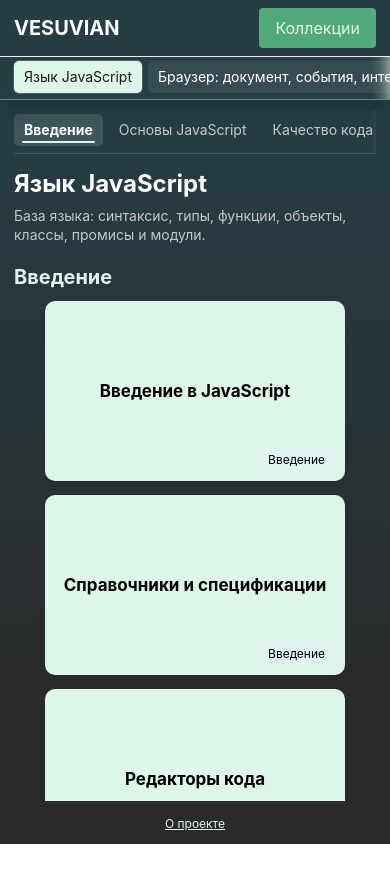
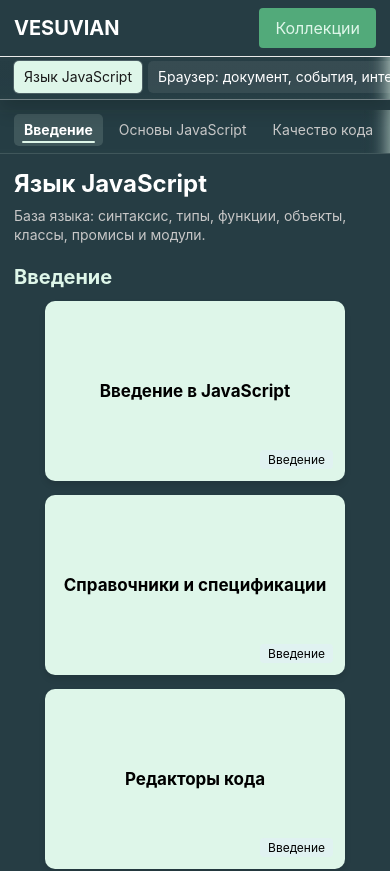
Before and after one commit to KanSars/vesuvian_mini_js, a React (Vite) app: page /collections in a window 390 px wide. Shown: the top 871 px of the page. Before the commit the page ends 844 px from the top, so only its background shows below. Built offline with nearby package versions, Linux system fonts and the light colour scheme.

Commit message:
fix: use document scrolling on mobile

```diff
--- a/src/app/App.module.scss
+++ b/src/app/App.module.scss
@@ -28,6 +28,28 @@
   min-width: 0;
 }
 
+@media (max-width: 900px) {
+  .app {
+    height: auto;
+    min-height: 100vh;
+    min-height: 100lvh;
+    overflow: visible;
+  }
+
+  .contentWrapper {
+    flex: 1 0 auto;
+    min-height: auto;
+    overflow: visible;
+  }
+
+  .main {
+    flex: 1 0 auto;
+    width: 100%;
+    min-height: auto;
+    overflow: visible;
+  }
+}
+
 @media (max-width: 640px) {
   .main {
     padding: 0 14px;
--- a/src/app/styles/index.scss
+++ b/src/app/styles/index.scss
@@ -32,7 +32,7 @@
 html, body {
   min-height: 100%;
   margin: 0;
-  overflow-x: hidden;
+  overflow-x: clip;
 }
 
 *,
--- a/src/features/collections/jsCourseView/ui/JsCourseCollectionsView.module.scss
+++ b/src/features/collections/jsCourseView/ui/JsCourseCollectionsView.module.scss
@@ -225,6 +225,12 @@
 @media (max-width: 900px) {
   .courseView {
     gap: 16px;
+    height: auto;
+  }
+
+  .topNavLane {
+    width: calc(100% + 40px);
+    margin-left: -20px;
   }
 
   .topNav {
@@ -238,12 +244,13 @@
     flex-direction: column;
     gap: 16px;
     grid-template-columns: none;
+    overflow: visible;
   }
 
   .sideNavLane {
-    width: 100vw;
+    width: calc(100% + 40px);
     height: auto;
-    margin-left: calc((100% - 100vw) / 2);
+    margin-left: -20px;
     flex: 0 0 auto;
   }
 
@@ -312,6 +319,8 @@
 
   .content {
     flex: 1 1 auto;
+    height: auto;
+    overflow: visible;
     padding-right: 0;
   }
 
@@ -323,6 +332,12 @@
 @media (max-width: 640px) {
   .courseView {
     gap: 8px;
+  }
+
+  .topNavLane,
+  .sideNavLane {
+    width: calc(100% + 28px);
+    margin-left: -14px;
   }
 
   .topNav {
@@ -415,6 +430,12 @@
 }
 
 @media (max-width: 380px) {
+  .topNavLane,
+  .sideNavLane {
+    width: calc(100% + 20px);
+    margin-left: -10px;
+  }
+
   .topNav {
     padding: 4px 10px 6px;
   }
--- a/src/features/collections/jsCourseView/ui/JsCourseCollectionsView.tsx
+++ b/src/features/collections/jsCourseView/ui/JsCourseCollectionsView.tsx
@@ -5,6 +5,7 @@ import { jsCourseParts } from '../model/courseStructure';
 import styles from './JsCourseCollectionsView.module.scss';
 
 const JS_COURSE_SCROLL_STATE_KEY = 'js-course-collections-scroll-state';
+const MOBILE_SCROLL_QUERY = '(max-width: 900px)';
 let savedScrollStateFallback: JsCourseScrollState | null = null;
 
 interface JsCourseScrollState {
@@ -72,6 +73,10 @@ const setSavedScrollState = (scrollState: JsCourseScrollState) => {
   }
 };
 
+const usesDocumentScroll = () => (
+  typeof window !== 'undefined' && window.matchMedia(MOBILE_SCROLL_QUERY).matches
+);
+
 interface JsCourseCollectionsViewProps {
   onCollectionCardClick: (collection: Collection) => void;
 }
@@ -89,6 +94,7 @@ export const JsCourseCollectionsView: FC<JsCourseCollectionsViewProps> = ({
   const sideNavRef = useRef<HTMLElement | null>(null);
   const contentRef = useRef<HTMLDivElement | null>(null);
   const programmaticScrollTimeoutRef = useRef<number | undefined>(undefined);
+  const isLeavingCollectionsRef = useRef(false);
 
   const activePart = useMemo(() => (
     jsCourseParts.find((part) => part.id === activePartId) ?? jsCourseParts[0]
@@ -145,12 +151,14 @@ export const JsCourseCollectionsView: FC<JsCourseCollectionsViewProps> = ({
   }, [updateNavScrollState]);
 
   useEffect(() => {
-    if (!initialScrollState || !contentRef.current) {
+    if (!initialScrollState) {
       return;
     }
 
     const animationFrameId = window.requestAnimationFrame(() => {
-      if (contentRef.current) {
+      if (usesDocumentScroll()) {
+        window.scrollTo(0, initialScrollState.scrollTop);
+      } else if (contentRef.current) {
         contentRef.current.scrollTop = initialScrollState.scrollTop;
       }
     });
@@ -198,7 +206,7 @@ export const JsCourseCollectionsView: FC<JsCourseCollectionsViewProps> = ({
 
   const saveCurrentScrollState = () => {
     saveScrollState(
-      contentRef.current?.scrollTop ?? 0,
+      usesDocumentScroll() ? window.scrollY : contentRef.current?.scrollTop ?? 0,
       activePartId,
       activeSectionId
     );
@@ -208,17 +216,31 @@ export const JsCourseCollectionsView: FC<JsCourseCollectionsViewProps> = ({
     const section = document.getElementById(sectionId);
     const scrollContainer = contentRef.current;
 
-    if (!(section instanceof HTMLElement) || !(scrollContainer instanceof HTMLElement)) {
+    if (!(section instanceof HTMLElement)) {
+      return;
+    }
+
+    window.clearTimeout(programmaticScrollTimeoutRef.current);
+    programmaticScrollTimeoutRef.current = window.setTimeout(() => {
+      programmaticScrollTimeoutRef.current = undefined;
+    }, 1200);
+
+    if (usesDocumentScroll()) {
+      const navHeight = topNavRef.current?.getBoundingClientRect().height ?? 0;
+
+      window.scrollTo({
+        top: window.scrollY + section.getBoundingClientRect().top - navHeight - 12,
+        behavior: 'smooth',
+      });
+      return;
+    }
+
+    if (!(scrollContainer instanceof HTMLElement)) {
       return;
     }
 
     const containerTop = scrollContainer.getBoundingClientRect().top;
     const sectionTop = section.getBoundingClientRect().top;
-
-    window.clearTimeout(programmaticScrollTimeoutRef.current);
-    programmaticScrollTimeoutRef.current = window.setTimeout(() => {
-      programmaticScrollTimeoutRef.current = undefined;
-    }, 1200);
 
     scrollContainer.scrollTo({
       top: scrollContainer.scrollTop + sectionTop - containerTop,
@@ -232,7 +254,11 @@ export const JsCourseCollectionsView: FC<JsCourseCollectionsViewProps> = ({
 
     setActivePartId(partId);
     setActiveSectionId(nextSectionId);
-    saveScrollState(contentRef.current?.scrollTop ?? 0, partId, nextSectionId);
+    saveScrollState(
+      usesDocumentScroll() ? window.scrollY : contentRef.current?.scrollTop ?? 0,
+      partId,
+      nextSectionId
+    );
     scrollToSection(partId);
   };
 
@@ -244,17 +270,25 @@ export const JsCourseCollectionsView: FC<JsCourseCollectionsViewProps> = ({
     }
 
     setActiveSectionId(sectionId);
-    saveScrollState(contentRef.current?.scrollTop ?? 0, partId ?? activePartId, sectionId);
+    saveScrollState(
+      usesDocumentScroll() ? window.scrollY : contentRef.current?.scrollTop ?? 0,
+      partId ?? activePartId,
+      sectionId
+    );
     scrollToSection(sectionId);
   };
 
-  const onContentScroll = (event: UIEvent<HTMLDivElement>) => {
-    if (programmaticScrollTimeoutRef.current !== undefined) {
+  const updateActiveSection = useCallback((
+    scrollTop: number,
+    activationLine: number
+  ) => {
+    if (
+      isLeavingCollectionsRef.current ||
+      programmaticScrollTimeoutRef.current !== undefined
+    ) {
       return;
     }
 
-    const scrollContainer = event.currentTarget;
-    const containerTop = scrollContainer.getBoundingClientRect().top;
     let currentPart = jsCourseParts[0];
 
     for (const part of jsCourseParts) {
@@ -264,9 +298,7 @@ export const JsCourseCollectionsView: FC<JsCourseCollectionsViewProps> = ({
         continue;
       }
 
-      const partTop = partElement.getBoundingClientRect().top - containerTop;
-
-      if (partTop <= 80) {
+      if (partElement.getBoundingClientRect().top <= activationLine) {
         currentPart = part;
       }
     }
@@ -280,9 +312,7 @@ export const JsCourseCollectionsView: FC<JsCourseCollectionsViewProps> = ({
         continue;
       }
 
-      const sectionTop = sectionElement.getBoundingClientRect().top - containerTop;
-
-      if (sectionTop <= 80) {
+      if (sectionElement.getBoundingClientRect().top <= activationLine) {
         currentSectionId = section.id;
       }
     }
@@ -297,11 +327,39 @@ export const JsCourseCollectionsView: FC<JsCourseCollectionsViewProps> = ({
       setActiveSectionId(currentSectionId);
     }
 
-    saveScrollState(scrollContainer.scrollTop, currentPartId, currentSectionId);
+    saveScrollState(scrollTop, currentPartId, currentSectionId);
+  }, [activePartId, activeSectionId]);
+
+  useEffect(() => {
+    const onWindowScroll = () => {
+      if (!usesDocumentScroll()) {
+        return;
+      }
+
+      const navBottom = topNavRef.current?.getBoundingClientRect().bottom ?? 0;
+      updateActiveSection(window.scrollY, Math.max(0, navBottom) + 80);
+    };
+
+    window.addEventListener('scroll', onWindowScroll, { passive: true });
+
+    return () => window.removeEventListener('scroll', onWindowScroll);
+  }, [updateActiveSection]);
+
+  const onContentScroll = (event: UIEvent<HTMLDivElement>) => {
+    if (usesDocumentScroll()) {
+      return;
+    }
+
+    const scrollContainer = event.currentTarget;
+    updateActiveSection(
+      scrollContainer.scrollTop,
+      scrollContainer.getBoundingClientRect().top + 80
+    );
   };
 
   const onCourseCollectionCardClick = (collection: Collection) => {
     saveCurrentScrollState();
+    isLeavingCollectionsRef.current = true;
     onCollectionCardClick(collection);
   };
 
--- a/src/pages/CollectionsPage/ui/CollectionsPage.module.scss
+++ b/src/pages/CollectionsPage/ui/CollectionsPage.module.scss
@@ -32,6 +32,12 @@
   }
 }
 
+@media (max-width: 900px) {
+  .collectionsPage {
+    height: auto;
+  }
+}
+
 @media (max-width: 640px) {
   .collectionsPage {
     .header {
--- a/src/pages/TrainingPage/ui/TrainingPage.module.scss
+++ b/src/pages/TrainingPage/ui/TrainingPage.module.scss
@@ -96,7 +96,9 @@
 
 @media (max-width: 640px) {
   .trainingPage {
+    height: auto;
     padding: 14px 0 16px;
+    overflow: visible;
   }
 
   .header {
```
